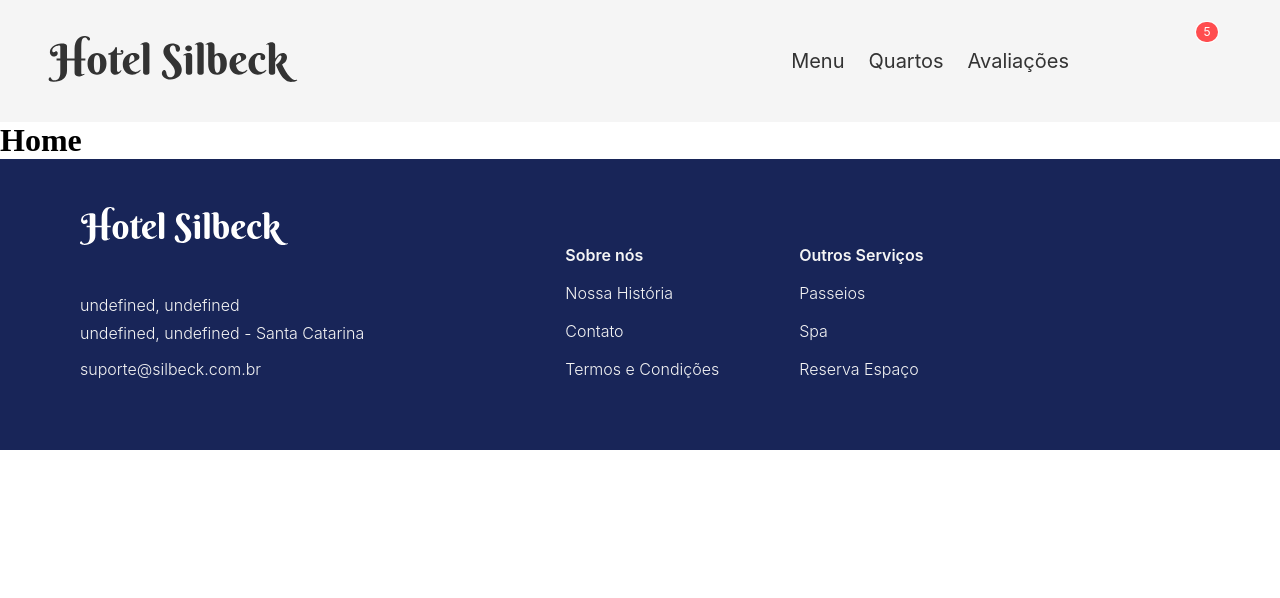
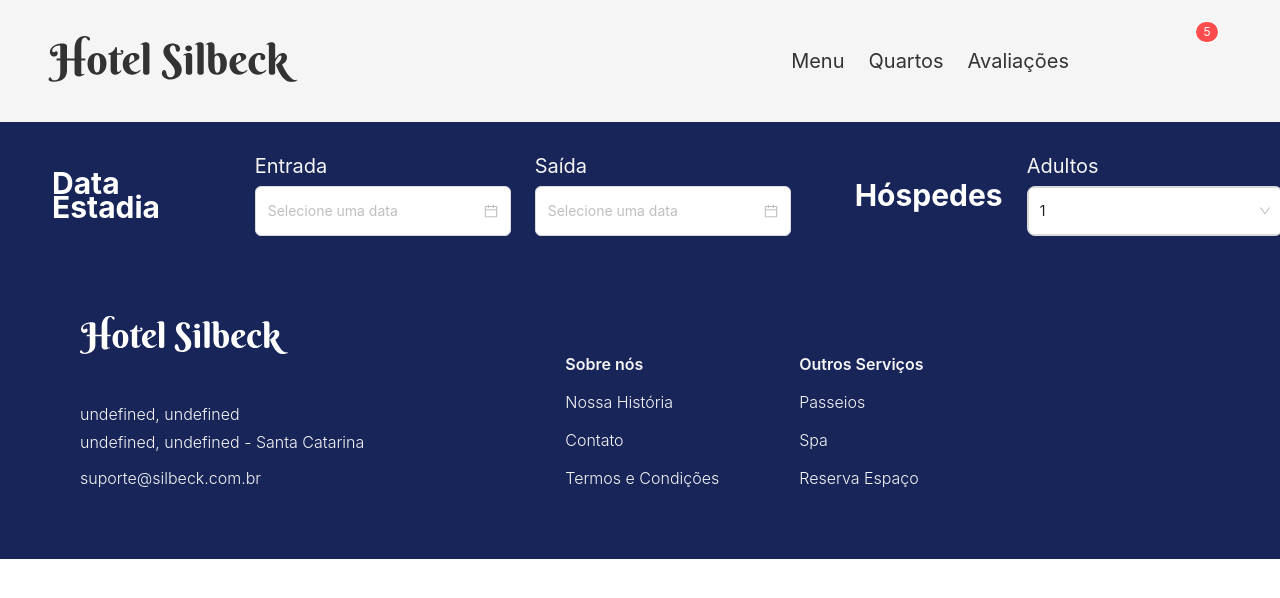
Before and after one commit to WilliamNunes905/Hotel-Management-System, a React (Vite) app: page / in a window 1280 px wide. Shown: the top 598 px of the page. Built offline with nearby package versions, Linux system fonts and the light colour scheme; no server answers; the HTML template or start-up script is replaced by a standard one.

Commit message:
feat: Assigning sass to the searchPage

```diff
--- /dev/null
+++ b/src/components/SearchPage/SearchPage.scss
@@ -0,0 +1,119 @@
+.container-search {
+  align-items: flex-end;
+  background: #182558;
+  border-radius: var(--components-input-component-padding-block-sm, 0px);
+  display: flex;
+  padding: 32px 52px;
+  justify-content: center;
+  gap: 64px;
+  width: 1920px;
+
+  .container-data {
+  display: flex;
+  padding: var(--components-input-component-padding-block-sm, 0px);
+  align-items: center;
+  gap: 24px;
+  }
+
+  .container-estadia {
+  display: flex;
+  padding: var(--components-input-component-padding-block-sm, 0px);
+  align-items: center;
+  gap: 24px;
+  color: var(--neutral-color-white-bg, #FFF);
+  font-family: Inter;
+  font-size: 15px;
+  font-style: normal;
+  font-weight: 600;
+  line-height: 24px;
+  }
+
+  .date-entry {
+  display: flex;
+  padding: var(--components-input-component-padding-block-sm, 0px);
+  flex-direction: column;
+  align-items: flex-start;
+  gap: 8px;
+  color: var(--neutral-color-bg, #F5F5F5);
+  font-family: Inter;
+  font-size: 20px;
+  font-style: normal;
+  font-weight: 400;
+  line-height: 24px;
+  }
+
+  .date-exit {
+    display: flex;
+    padding: var(--components-input-component-padding-block-sm, 0px);
+    flex-direction: column;
+    align-items: flex-start;
+    gap: 8px;
+    color: var(--neutral-color-bg, #F5F5F5);
+    font-family: Inter;
+    font-size: 20px;
+    font-style: normal;
+    font-weight: 400;
+    line-height: 24px;
+  }
+
+  .datePicker {
+  align-items: center;
+  display: flex;
+  height: 50px;
+  padding: var(--components-input-component-padding-block-sm, 0px) var(--components-date-picker-global-control-padding-horizontal, 12px);
+  gap: var(--components-date-picker-global-margin-xxs, 4px);
+  width: 256px;
+  }
+
+
+  .container-hospede {
+    display: flex;
+    padding: var(--components-input-component-padding-block-sm, 0px);
+    align-items: center;
+    gap: 24px;
+    color: var(--neutral-color-white-bg, #FFF);
+    font-family: Inter;
+    font-size: 15px;
+    font-style: normal;
+    font-weight: 600;
+    line-height: 24px;
+  }
+
+  .select-style {
+  display: flex;
+  width: 256px;
+  height: 50px;
+  padding: var(--components-input-component-padding-block-sm, 0px) var(--components-date-picker-global-control-padding-horizontal, 0px);
+  align-items: center;
+  gap: var(--components-date-picker-global-margin-xxs, 4px);
+  border-radius: 8px;
+  border: 1px solid var(--components-date-picker-global-color-border, #D9D9D9);
+  background: var(--components-date-picker-global-color-bg-container, #FFF);
+  }
+
+  .container-button {
+  align-items: center;
+  display: flex;
+  flex-direction: column;
+  justify-content: center;
+
+  $button-padding: 14px 25px;
+  $button-border-radius: 8px;
+
+  .button-style {
+    display: flex;
+    padding: $button-padding;
+    align-items: center;
+    background: var(--brand-color-color-primary-text-hover, #486CCF);
+    gap: 8px;
+    border-radius: var(--components-button-global-border-radius-lg, $button-border-radius);
+    border: 1px solid #182558;
+    color: white;
+    font-family: Inter;
+    font-size: 20px;
+    font-style: normal;
+    font-weight: 700;
+  }
+}
+
+}
--- /dev/null
+++ b/src/components/SearchPage/index.tsx
@@ -0,0 +1,82 @@
+import { DatePicker, Space, Select } from 'antd';
+import './SearchPage.scss';
+import { FontAwesomeIcon } from '@fortawesome/react-fontawesome';
+import { faMagnifyingGlass } from '@fortawesome/free-solid-svg-icons';
+
+export function SearchPage() {
+  return (
+    <div className="container-search">
+
+      <div className="container-data">
+        <div className="container-estadia">
+          <h1>Data Estadia</h1>
+        </div>
+
+        <div className="date-entry">
+          <Space direction="vertical">
+            Entrada
+            <DatePicker
+              className="datePicker"
+              placeholder="Selecione uma data"
+            />
+          </Space>
+        </div>
+
+        <div className="date-exit">
+          <Space direction="vertical">
+            Saída
+            <DatePicker
+              className="datePicker"
+              placeholder="Selecione uma data"
+            />
+          </Space>
+        </div>
+
+      </div>
+
+      <div className="container-data">
+        <div className="container-hospede">
+          <h1>Hóspedes</h1>
+        </div>
+        <div className="date-entry">
+          Adultos
+          <Space>
+            <Select
+              className="select-style"
+              defaultValue="1"
+              options={ [
+                { value: '1', label: '1' },
+                { value: '2', label: '2' },
+                { value: '3', label: '3' },
+                { value: '4', label: '4' },
+              ] }
+            />
+          </Space>
+        </div>
+        <div className="date-entry">
+          Crianças
+          <Space>
+            <Select
+              className="select-style"
+              defaultValue="1"
+              options={ [
+                { value: '1', label: '1' },
+                { value: '2', label: '2' },
+                { value: '3', label: '3' },
+                { value: '4', label: '4' },
+              ] }
+            />
+          </Space>
+        </div>
+      </div>
+      <div className="container-button">
+        <button className="button-style">
+          <FontAwesomeIcon icon={ faMagnifyingGlass } />
+          Pesquisar
+        </button>
+      </div>
+      <div />
+
+    </div>
+  );
+}
--- a/src/pages/Home/index.tsx
+++ b/src/pages/Home/index.tsx
@@ -1,9 +1,9 @@
+import { SearchPage } from '../../components/SearchPage';
+
 function Home() {
   return (
     <div>
-      <h1>Home</h1>
-      {/* <Header />
-      <Footer /> */}
+      <SearchPage />
     </div>
   );
 }
```
